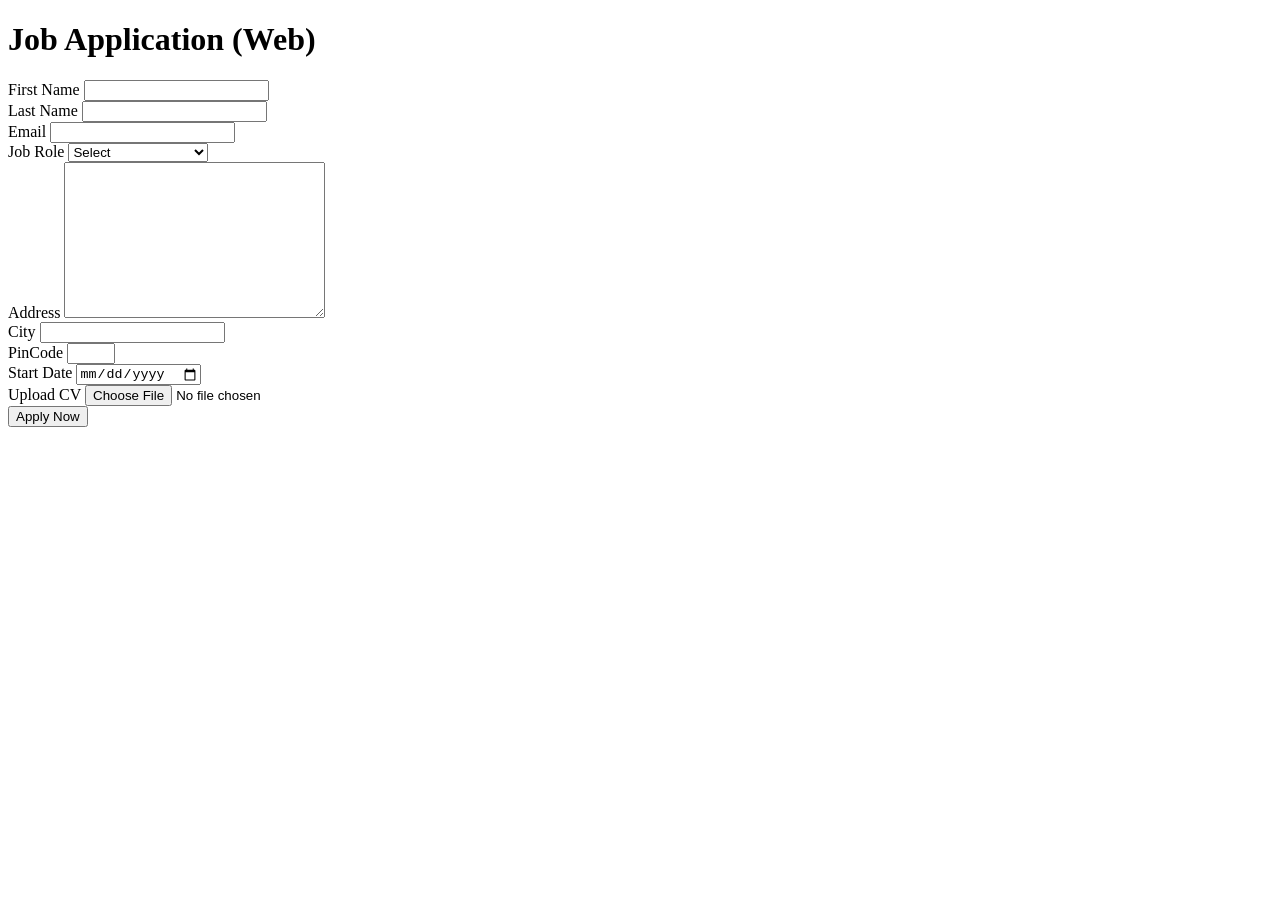
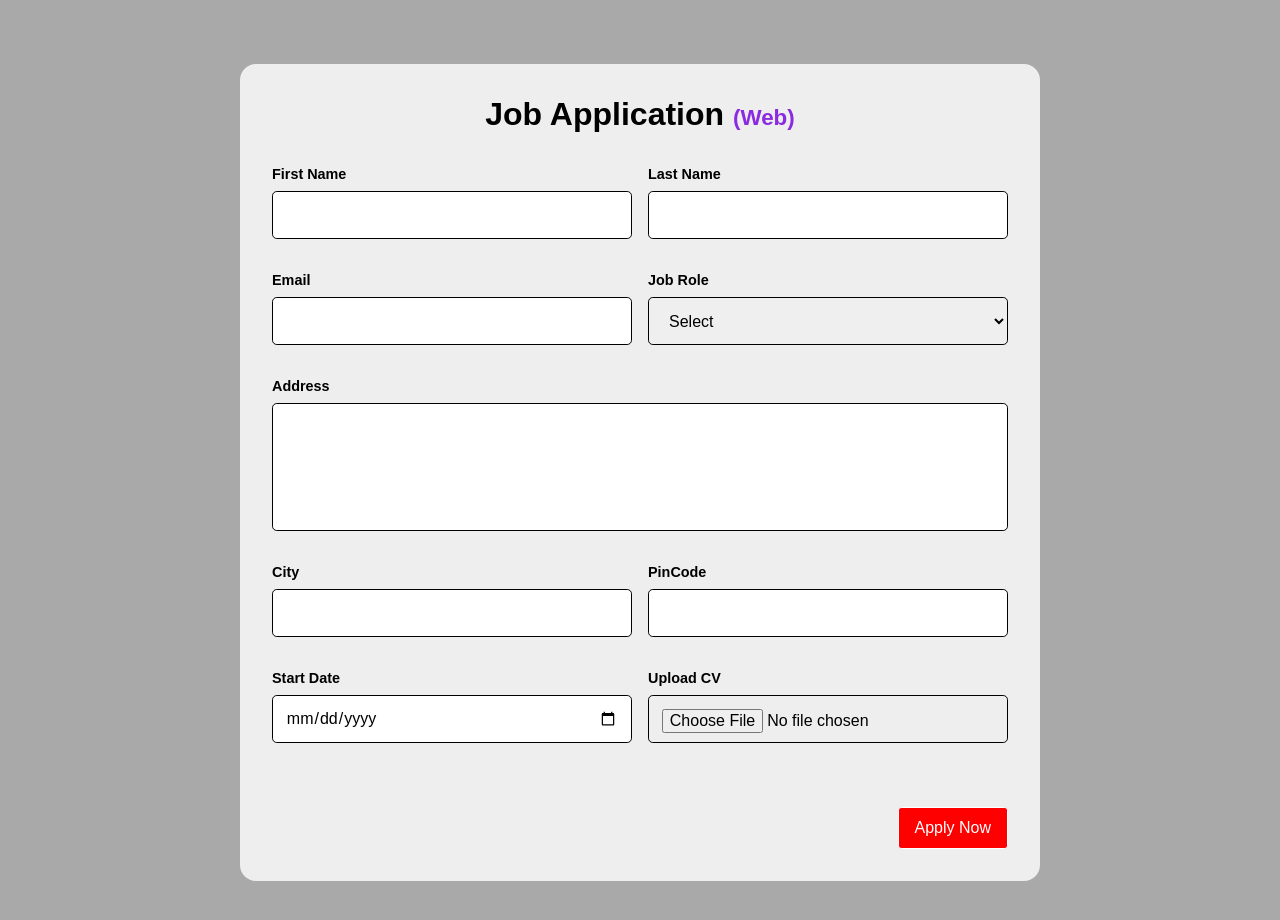
Before and after one commit to anirudha-8/Job_Application_Form, a plain HTML site: page index.html in a window 1280 px wide. Before the commit the page ends 800 px from the top, so only its background shows below. Drawn offline with Linux system fonts and the light colour scheme.

Commit message:
add styles to project

```diff
--- a/index.html
+++ b/index.html
@@ -4,7 +4,7 @@
 		<meta charset="UTF-8" />
 		<meta name="viewport" content="width=device-width, initial-scale=1.0" />
 		<title>Job Application Form (Web)</title>
-		<link rel="stylesheet" href="./style.css" />
+		<link rel="stylesheet" href="./src/style.css" />
 	</head>
 	<body>
 		<div class="main">
--- a/src/style.css
+++ b/src/style.css
@@ -0,0 +1,110 @@
+*,
+*::before,
+*::after {
+	box-sizing: border-box;
+}
+
+* {
+	margin: 0;
+	padding: 0;
+	font-family: "Gilroy", sans-serif;
+}
+
+.main {
+	background-color: #a9a9a9;
+	padding: 2rem;
+}
+
+.container {
+	background-color: #eee;
+	width: 800px;
+	max-width: 100%;
+	margin: 2rem auto;
+	padding: 2rem;
+	border-radius: 1rem;
+}
+
+h1 {
+	text-align: center;
+	margin-bottom: 2rem;
+}
+
+span {
+	color: blueviolet;
+	font-size: 1.4rem;
+}
+
+form {
+	display: grid;
+}
+
+label {
+	font-size: 0.9rem;
+	font-weight: 600;
+}
+
+input,
+select,
+textarea {
+	display: block;
+	width: 100%;
+	height: 3rem;
+	border: 1px solid #000;
+	border-radius: 0.3rem;
+	margin-block: 0.5rem 1rem;
+	padding: 0.8rem 1rem;
+	font-size: 1rem;
+}
+
+input:focus,
+select:focus,
+textarea:focus {
+	outline: none !important;
+	border: 2px solid orange;
+}
+
+.date input,
+.cv input {
+	padding: 0.8rem;
+}
+
+.textarea-field textarea {
+	height: 8rem;
+	resize: none;
+	overflow-y: auto;
+}
+
+.button-container {
+	display: flex;
+	justify-content: flex-end;
+	margin-top: 2rem;
+}
+
+button {
+	background-color: red;
+	color: #fff;
+	border: 1px solid #fff;
+	padding: 0.7rem 1rem;
+	font-size: 1rem;
+	border-radius: 0.2rem;
+	transition: 0.4s all;
+	cursor: pointer;
+}
+
+button:hover {
+	color: red;
+	background-color: #fff;
+	border: 1px solid red;
+}
+
+@media (min-width: 666px) {
+	form {
+		grid-template-columns: repeat(2, 1fr);
+		gap: 1rem;
+	}
+
+	.textarea-field,
+	.button-container {
+		grid-column: 1 / span 2;
+	}
+}
```
